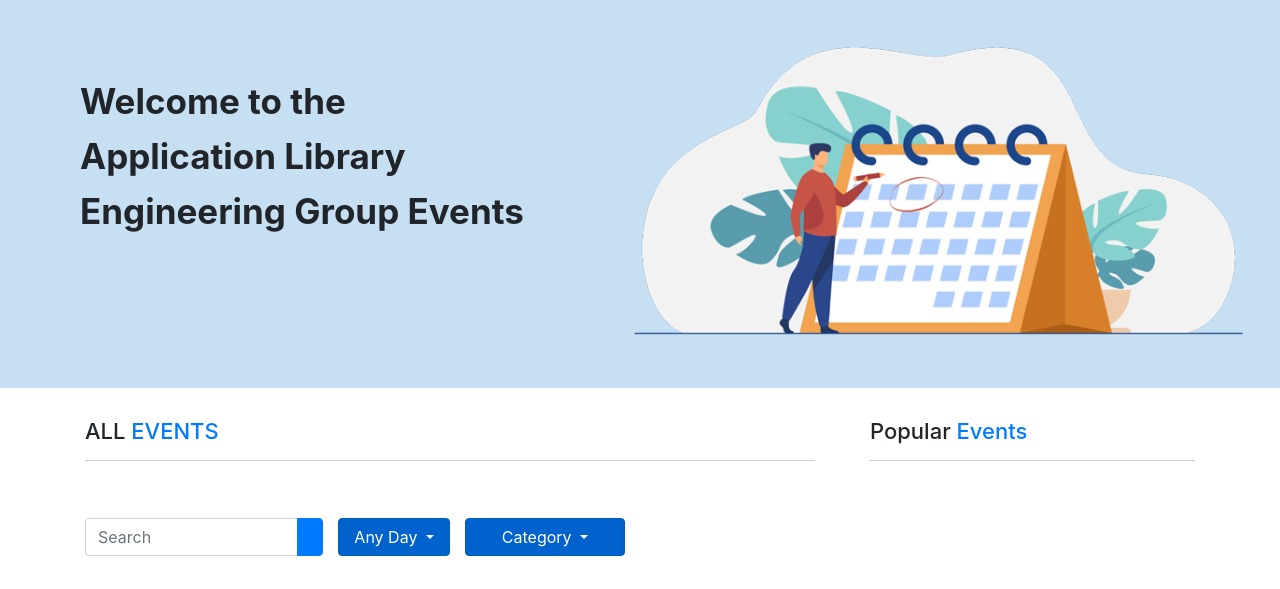
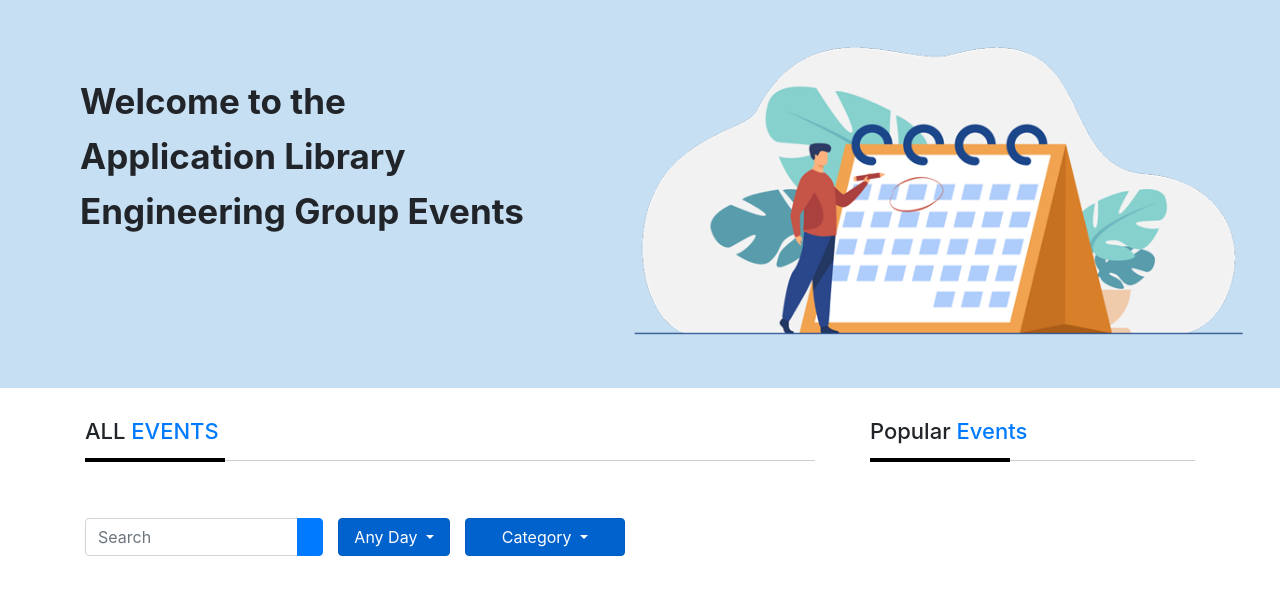
Before and after one commit to developmentweb2618/applib-test, a website: page public/index.html at #!/events in a window 1280 px wide. Shown: the part 95-684 px from the top of the page. Drawn offline with nearby package versions, Linux system fonts and the light colour scheme; some packages are replaced by stand-ins of ours; no server answers; some icons are missing.

Commit message:
added hr line

```diff
--- a/public/src/css/events.css
+++ b/public/src/css/events.css
@@ -382,6 +382,17 @@ h2.date-event.ng-binding {
           padding: 0;
     }
 
+    .lib{
+        position: relative;
+    }
+
+    .border-lib {
+        color: black;
+        border: 2px solid black;
+        position: absolute;
+        top: 70px;
+        width: 140px;
+    }
 
 }
 
--- a/public/src/views/events.html
+++ b/public/src/views/events.html
@@ -12,12 +12,13 @@
   </div>
 </section>
 <div class="container">
-    <div class="row ">
+    <div class="row lib">
       <div class="col-sm-8">
         <div class="event-header">
           <h1 class="all-events">ALL <span class="blue-event">EVENTS</span></h1>
         </div>
         <hr>
+        <span class="border-lib"></span>
         <div class="row">
           <div class="col-sm-4 card-rows">
             <div class="input-group">
@@ -102,6 +103,7 @@
           <div class="event-header">
             <h1 class="all-events">Popular <span class="blue-event"> Events</span></h1>
             <hr>
+            <span class="border-lib"></span>
           </div>
 
           <!-- <div class="card" style="width:290px" ng-repeat="r in result | filter:eventsFilter  | orderBy: '-yes_rsvp_count'" > -->
```
